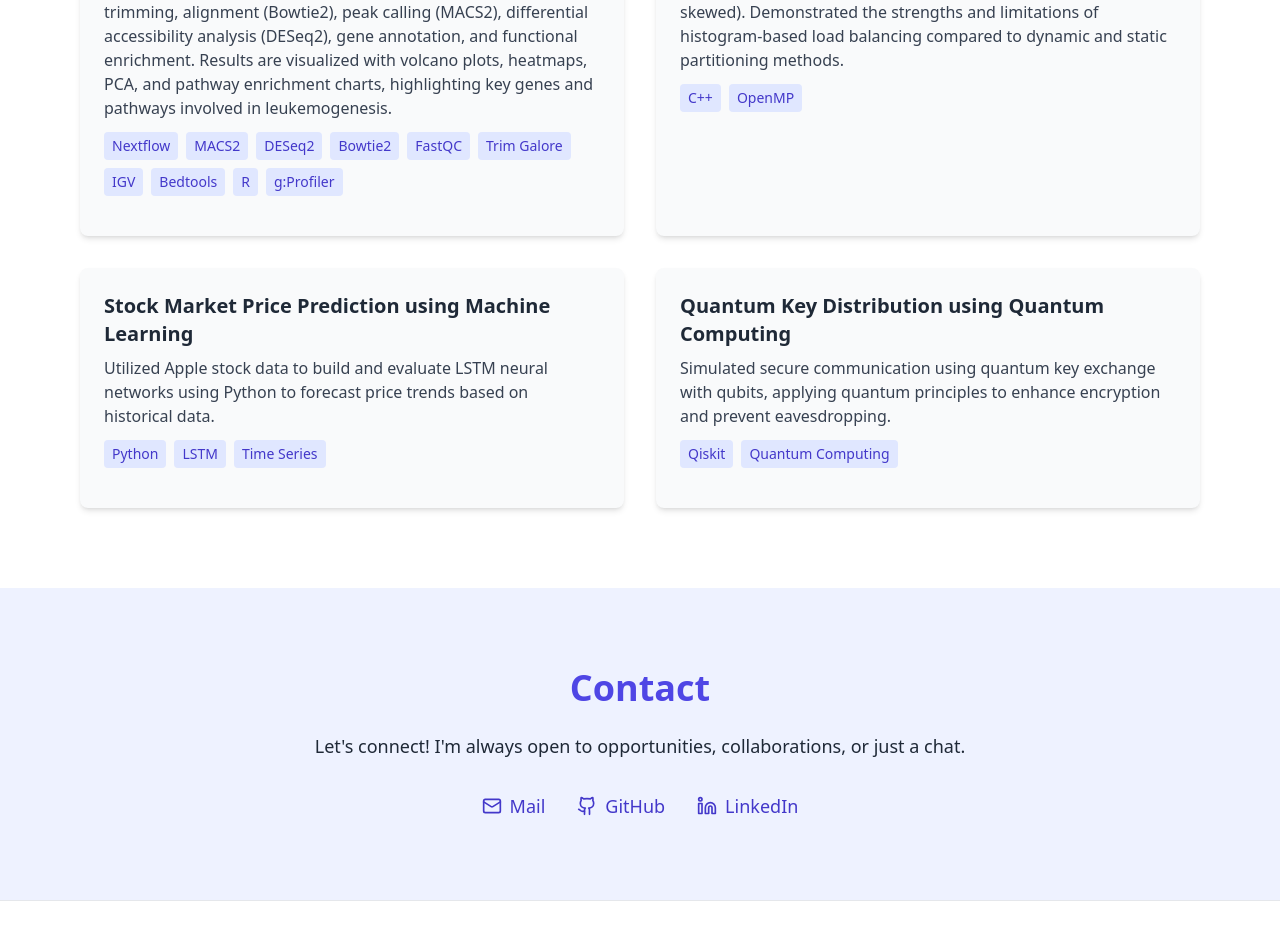
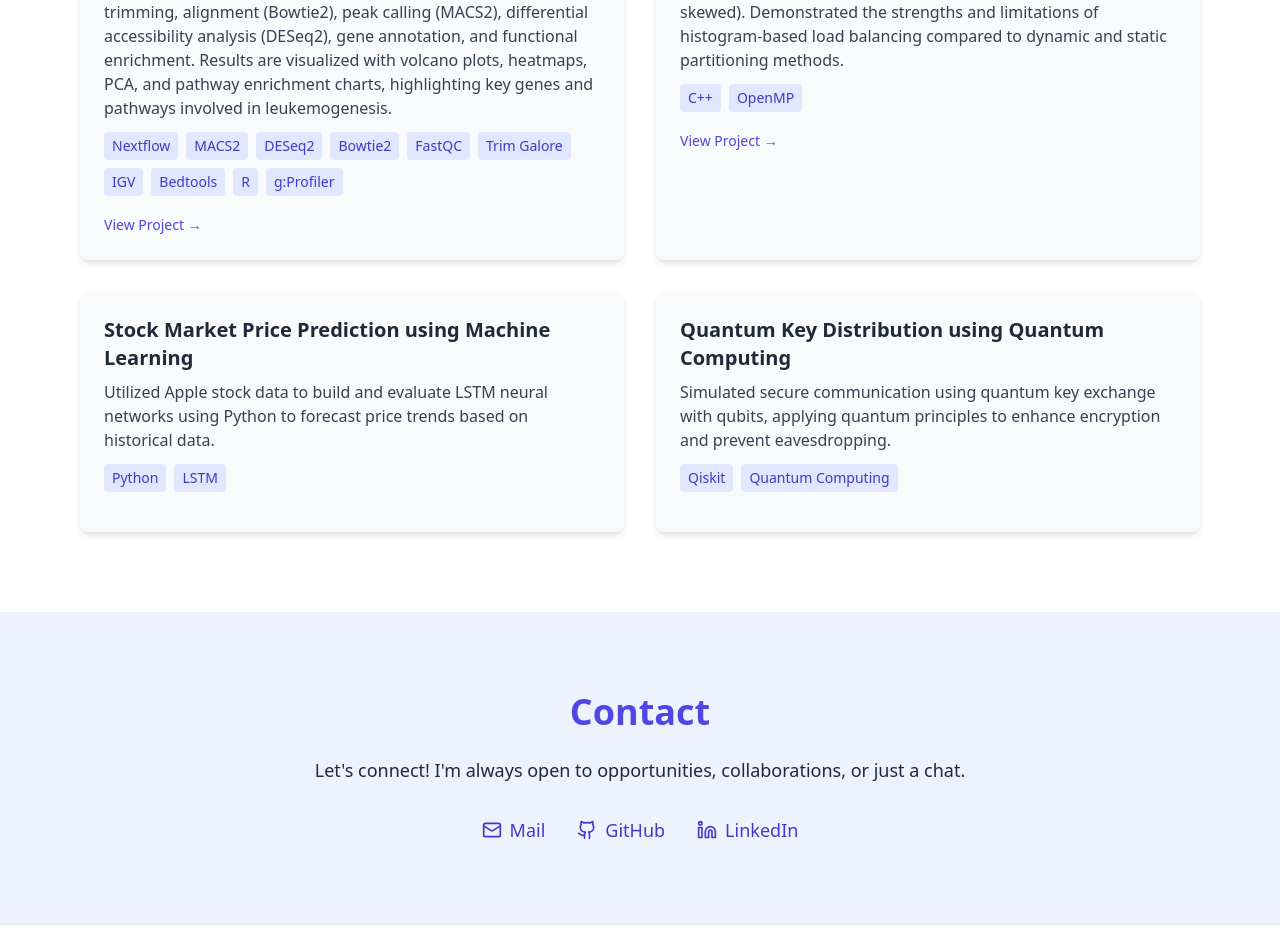
Before and after one commit to har-shee/portfolio, a React (Create React App) app: page / in a window 1280 px wide. Shown: the part 4120-5048 px from the top of the page. Built offline with nearby package versions, Linux system fonts and the light colour scheme.

Commit message:
portfolio

```diff
--- a/src/components/Navbar.js
+++ b/src/components/Navbar.js
@@ -1,5 +1,4 @@
 import React from 'react';
-
 const Navbar = () => {
   return (
     <nav className="bg-white shadow-md fixed w-full top-0 z-10">
--- a/src/components/Projects.js
+++ b/src/components/Projects.js
@@ -7,20 +7,20 @@ const projects = [
         description:
             "Developed a fully automated and reproducible ATAC-seq analysis pipeline using Nextflow DSL2 to identify chromatin accessibility differences between leukemic (K562) and healthy (GM12878) human cell lines. The workflow includes quality control, adapter trimming, alignment (Bowtie2), peak calling (MACS2), differential accessibility analysis (DESeq2), gene annotation, and functional enrichment. Results are visualized with volcano plots, heatmaps, PCA, and pathway enrichment charts, highlighting key genes and pathways involved in leukemogenesis.",
         tech: ["Nextflow", "MACS2", "DESeq2", "Bowtie2", "FastQC", "Trim Galore", "IGV", "Bedtools", "R", "g:Profiler"],
-        link: "#"
+        link: "https://github.com/har-shee/ChromatinAccessibilityLeukemiaATACSeq"
     },
     {
         title: "Parallel Merge Sort with Load Balancing",
         description:
             "Implemented histogram-based parallel merge sort in C++ using OpenMP, based on Jeon & Kim's algorithm. Conducted performance benchmarking on datasets up to 50 million elements with varying distributions (random, sorted, reversed, skewed). Demonstrated the strengths and limitations of histogram-based load balancing compared to dynamic and static partitioning methods.",
         tech: ["C++", "OpenMP"],
-        link: "#"
+        link: "https://github.com/har-shee/LoadBalancingParallelMergeSortStrategy"
     },
     {
         title: "Stock Market Price Prediction using Machine Learning",
         description:
             "Utilized Apple stock data to build and evaluate LSTM neural networks using Python to forecast price trends based on historical data.",
-    tech: ["Python", "LSTM", "Time Series"],
+        tech: ["Python", "LSTM"],
         link: "#",
     },
     {
```
Lines whose indentation alone changed are shown as unchanged.
